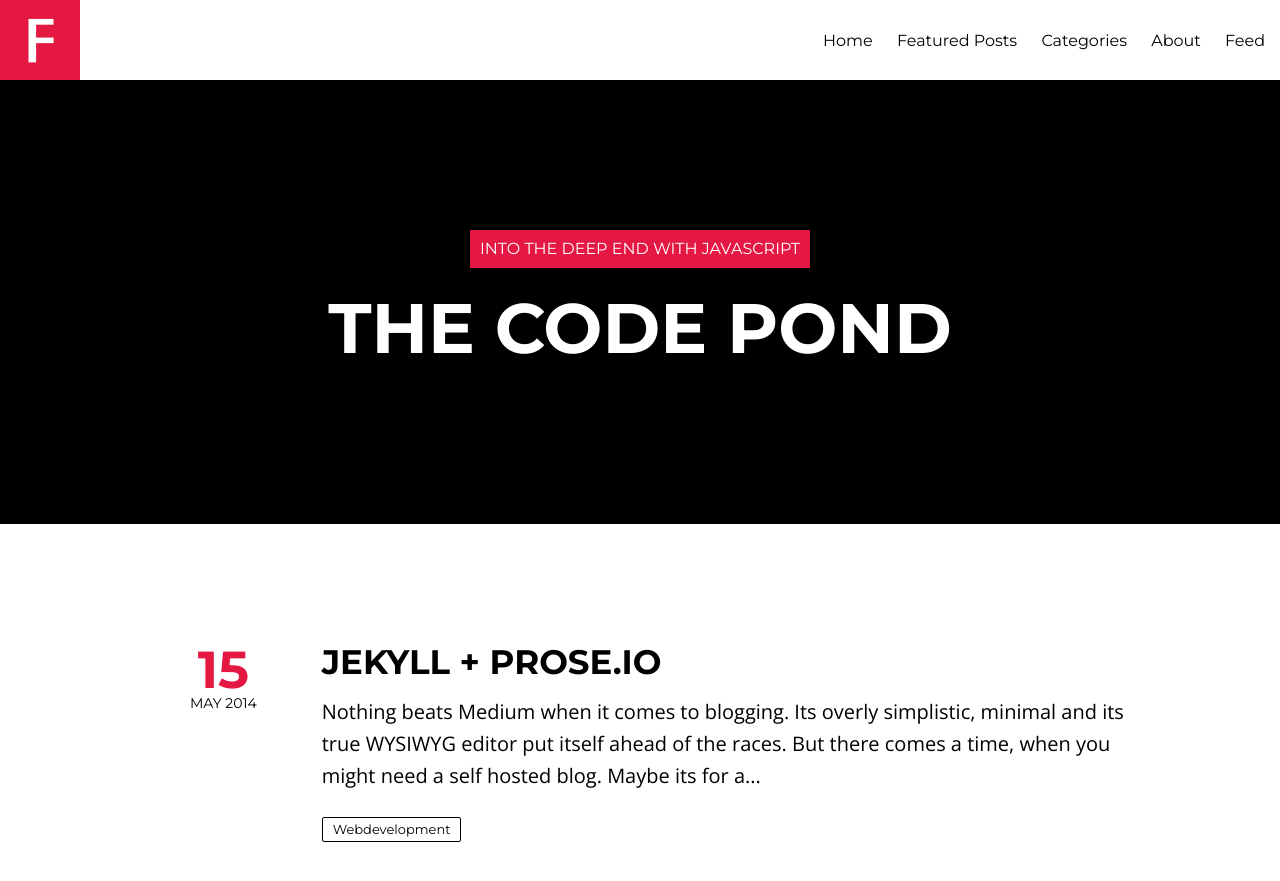
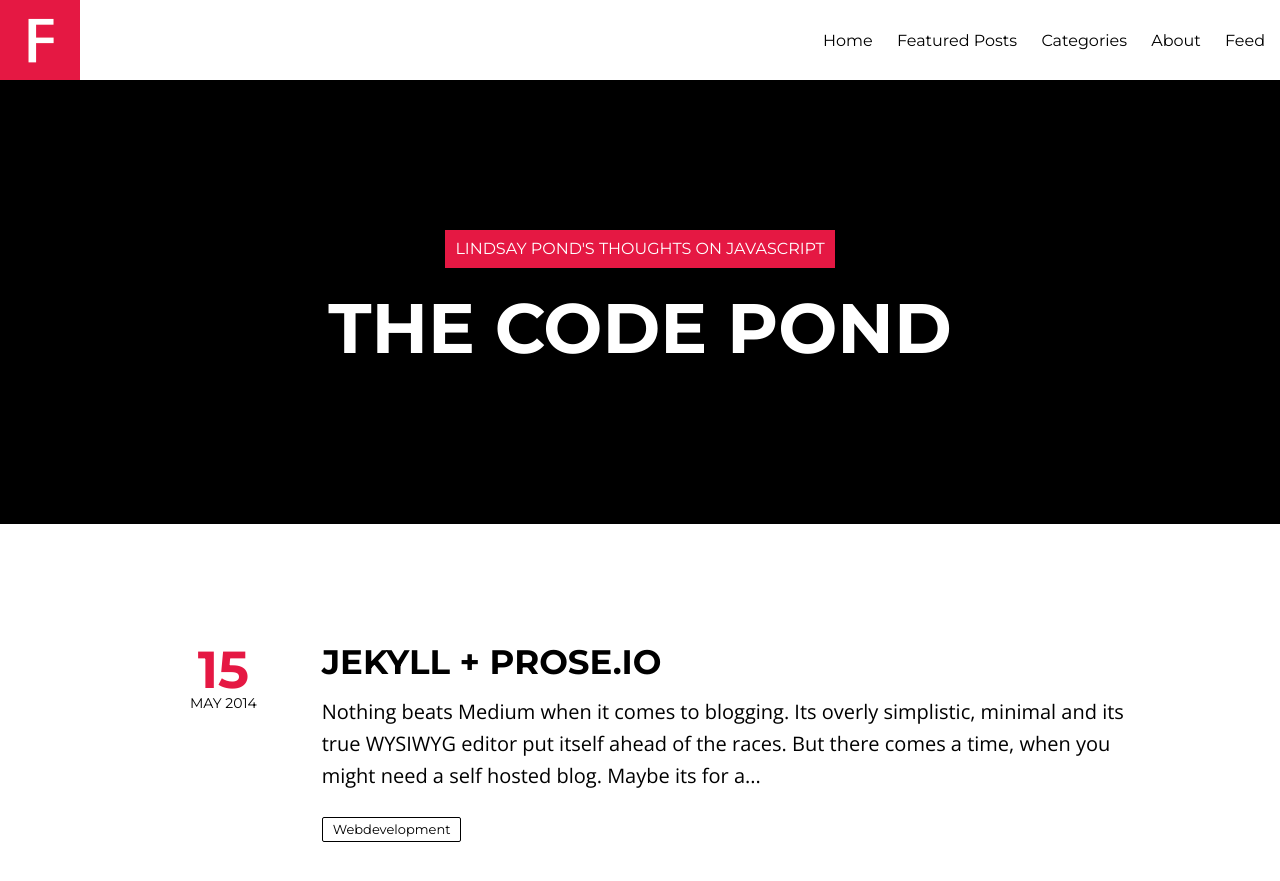
Before and after one commit to lepond/lepond.github.io, a Jekyll site: the page built from index.html, in a window 1280 px wide and 900 px high. Shown: the top 881 px of the window. Built offline with Jekyll 4.4.1, drawn with Linux system fonts in a browser that asks for light colours; nearby versions of some CDN libraries; the list of posts is cut into pages by our own code.

Commit message:
Update blog name.

```diff
--- a/_config.yml
+++ b/_config.yml
@@ -1,4 +1,4 @@
-title:            Into the Deep End with Javascript
+title:            Lindsay Pond's Thoughts on Javascript
 description:      "The Code Pond"
 logo:             logo3.png
 disqus_shortname: thecodepond
@@ -18,10 +18,11 @@ owner:
   # Use the coder's toolbox at http://coderstoolbox.net/string/#!encoding=xml&action=encode&charset=us_ascii to encode your description into XML string
   description:
   # Social networking links used in footer. Update and remove as you like.
-  facebook:       lindsaypond
+  #facebook:       lindsaypond
   github:         lepond
+  linkedin:       https://www.linkedin.com/in/lindsaypond
   # For Google Authorship https://plus.google.com/authorship
-  google_plus:    https://plus.google.com/u/0/+LindsayPond
+  #google_plus:    https://plus.google.com/u/0/+LindsayPond
 
 # Analytics and webmaster tools stuff goes here
 google_analytics: UA-11557789-4
--- a/_includes/footer.html
+++ b/_includes/footer.html
@@ -10,6 +10,14 @@
             <span class="fa-stack fa-lg">
                 <i class="fa fa-circle fa-stack-2x fa-inverse"></i>
                 <i class="fa fa-twitter fa-stack-1x"></i>
+            </span>
+        </a>
+        {% endif %}
+        {% if site.owner.linkedin %}
+        <a href="{{ site.owner.linkedin }}">
+            <span class="fa-stack fa-lg">
+                <i class="fa fa-circle fa-stack-2x fa-inverse"></i>
+                <i class="fa fa-linkedin fa-stack-1x"></i>
             </span>
         </a>
         {% endif %}
--- a/index.html
+++ b/index.html
@@ -1,9 +1,9 @@
 ---
 layout: home
-title: BLOG
-description: "The personal blog of Hossain Mohd. Faysal, a doctoral candidate in Electrical Engineering at University of Pennsylvania."
+title: The Code Pond
+description: "The personal blog of Lindsay Pond"
 headline: An Engineer's Diary
-tags: [Hossain, Mohd, Faysal, electrical, engineering, blog, university, pennsylvania, doha, Qatar]
+tags: [Lindsay, Pond, software, javascript, engineering, blog, angular, node, los angeles, california]
 ---
 {% if site.paginate %}
 	{% for post in paginator.posts %}
```
